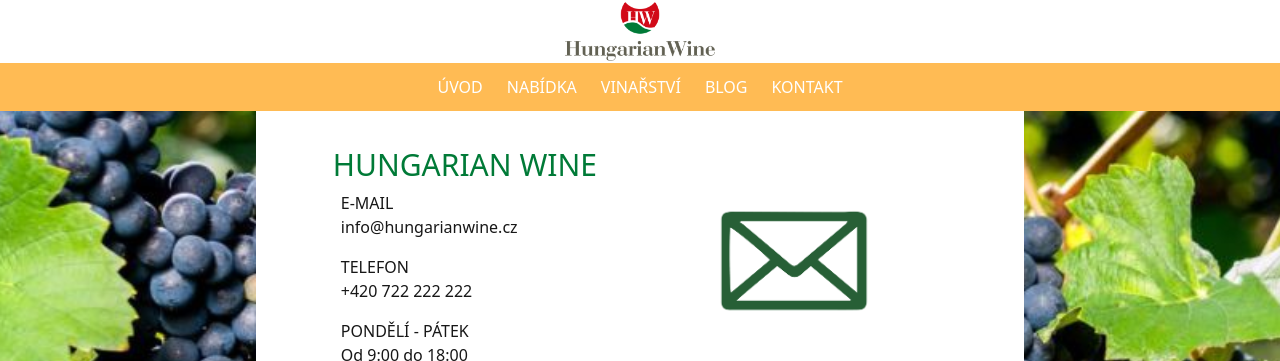
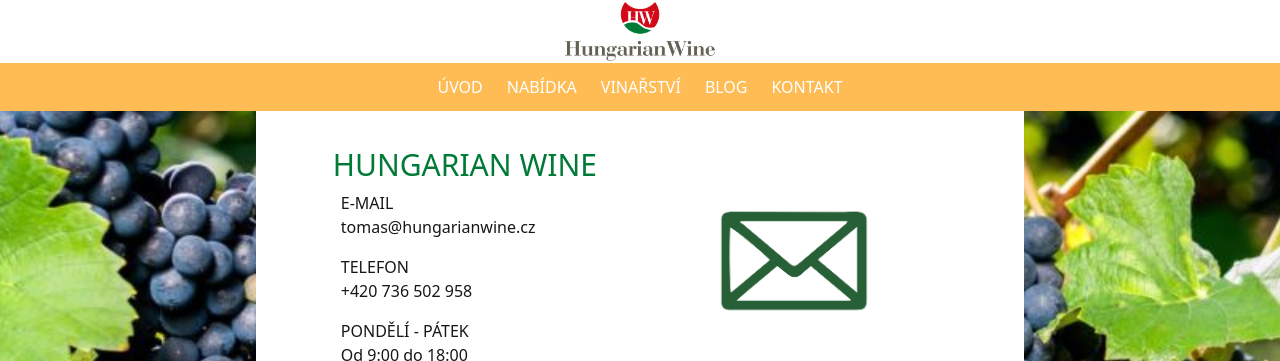
Before and after one commit to VrabeckyMor/hungarianwine, a Next.js app: page /kontakt in a window 1280 px wide. Shown: the top 361 px of the page. Built offline with nearby package versions, Linux system fonts and the light colour scheme.

Commit message:
dodatečá úprava

```diff
--- a/app/kontakt/page.tsx
+++ b/app/kontakt/page.tsx
@@ -27,8 +27,8 @@
                     <div className={isMobile ? "flex flex-col justify-center items-center w-full bg-white p-3" : "flex flex-wrap justify-center items-center w-[40%] bg-white"}>
                         <div className="w-full flex-col justify-center items-center">
                             <h1 className={isMobile ? "text-2xl text-[#007A37]" : "text-3xl text-[#007A37]"}>HUNGARIAN WINE</h1>
-                            <p className="p-2">E-MAIL <br /> info@hungarianwine.cz</p>
-                            <p className="p-2">TELEFON <br /> +420 722 222 222</p>
+                            <p className="p-2">E-MAIL <br /> tomas@hungarianwine.cz</p>
+                            <p className="p-2">TELEFON <br /> +420 736 502 958</p>
                             <p className="p-2">PONDĚLÍ - PÁTEK <br /> Od 9:00 do 18:00</p>
                         </div>
                     </div>
```
